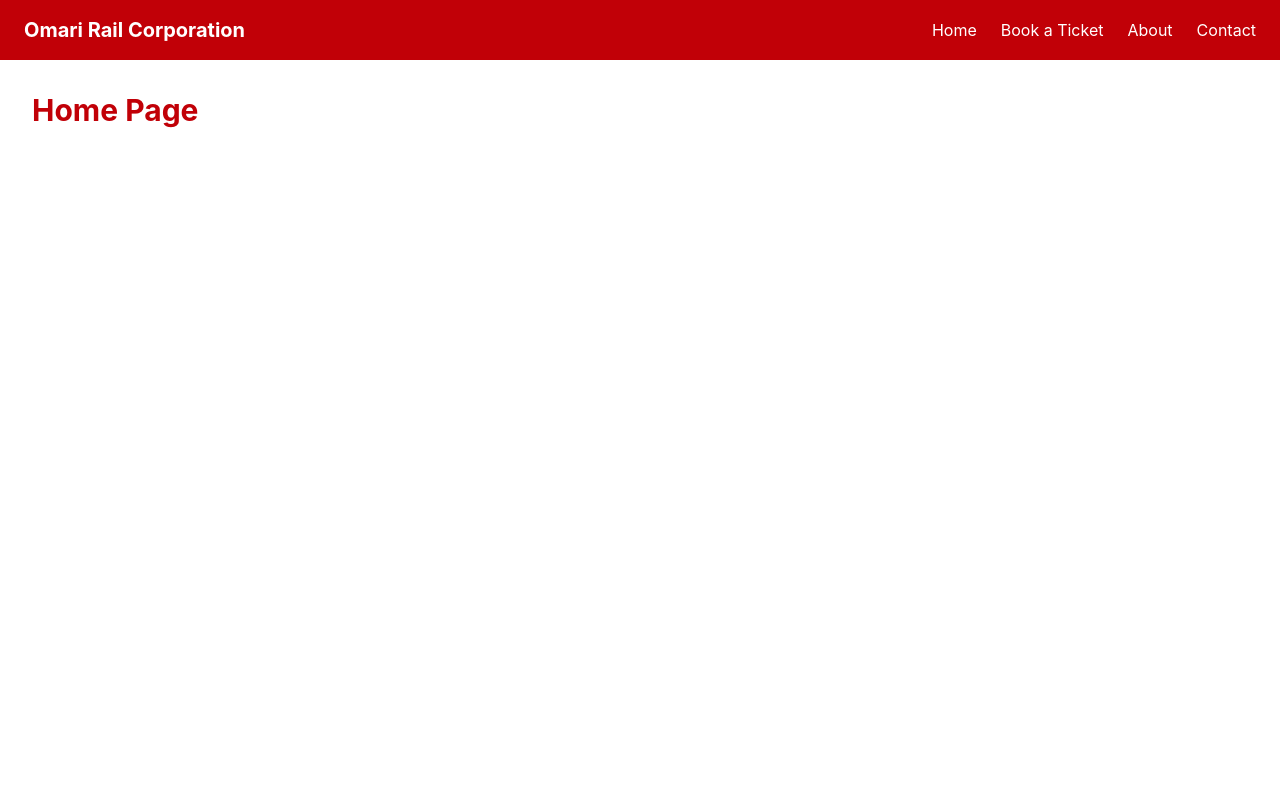
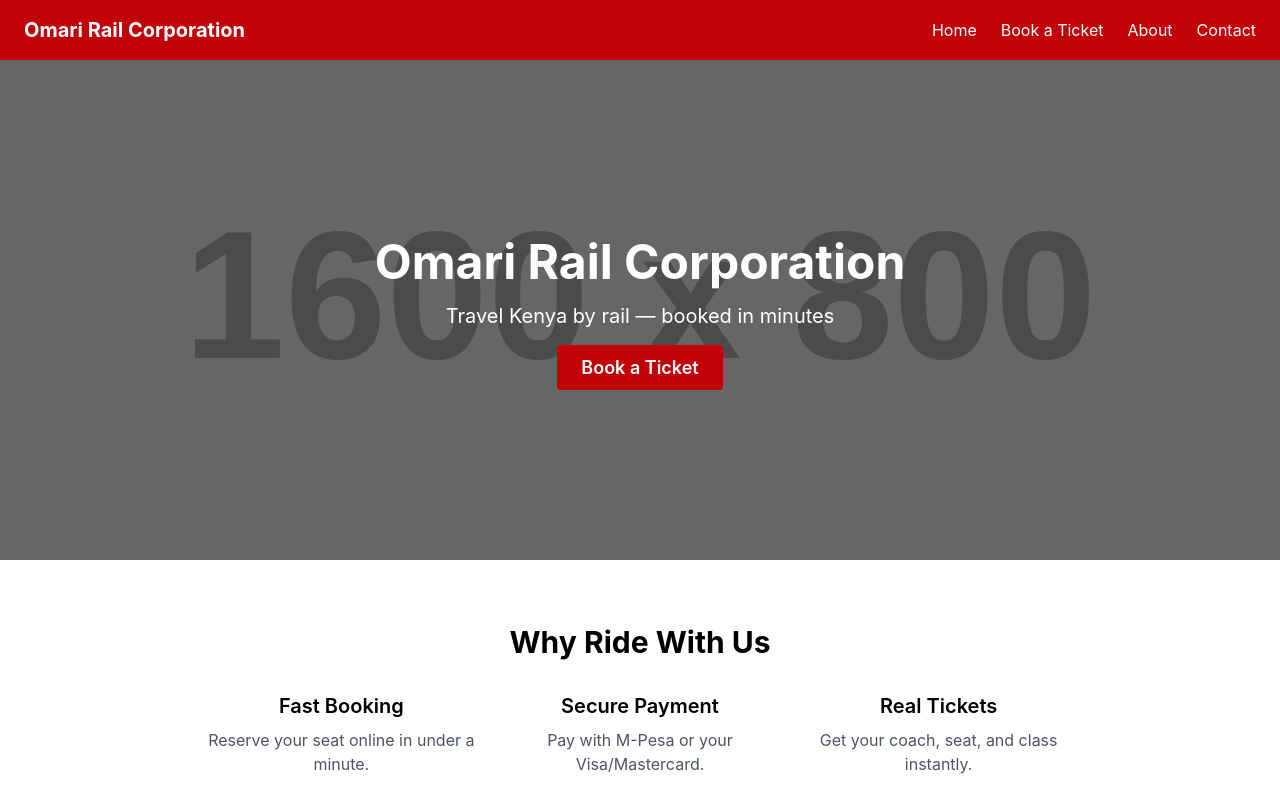
Before and after one commit to ATHMAN-RLD/omari-rail-corporation, a React app in the folder frontend/: page / in a window 1280 px wide. Shown: the top 812 px of the page. Built offline with nearby package versions, Linux system fonts and the light colour scheme; the HTML template or start-up script is replaced by a standard one.

Commit message:
Add Navbar component

```diff
--- a/frontend/src/pages/Home.jsx
+++ b/frontend/src/pages/Home.jsx
@@ -1,5 +1,46 @@
+import { Link } from 'react-router-dom';
+
 function Home() {
-  return <h1 className="text-3xl font-bold text-red-700 p-8">Home Page</h1>;
+  return (
+    <div>
+      <div
+        className="h-[500px] bg-cover bg-center flex items-center justify-center text-white"
+        style={{
+          backgroundImage:
+            "linear-gradient(rgba(0,0,0,0.5), rgba(0,0,0,0.5)), url('https://placehold.co/1600x800/1a1a1a/ffffff?text=Railway+Photo+Placeholder')",
+        }}
+      >
+        <div className="text-center px-4">
+          <h1 className="text-5xl font-bold mb-4">Omari Rail Corporation</h1>
+          <p className="text-xl mb-6">Travel Kenya by rail — booked in minutes</p>
+          <Link
+            to="/booking"
+            className="bg-red-700 hover:bg-red-800 text-white px-6 py-3 rounded font-semibold text-lg"
+          >
+            Book a Ticket
+          </Link>
+        </div>
+      </div>
+
+      <div className="max-w-4xl mx-auto py-16 px-4 text-center">
+        <h2 className="text-3xl font-bold mb-4">Why Ride With Us</h2>
+        <div className="grid grid-cols-1 md:grid-cols-3 gap-8 mt-8">
+          <div>
+            <h3 className="font-semibold text-xl mb-2">Fast Booking</h3>
+            <p className="text-gray-600">Reserve your seat online in under a minute.</p>
+          </div>
+          <div>
+            <h3 className="font-semibold text-xl mb-2">Secure Payment</h3>
+            <p className="text-gray-600">Pay with M-Pesa or your Visa/Mastercard.</p>
+          </div>
+          <div>
+            <h3 className="font-semibold text-xl mb-2">Real Tickets</h3>
+            <p className="text-gray-600">Get your coach, seat, and class instantly.</p>
+          </div>
+        </div>
+      </div>
+    </div>
+  );
 }
 
 export default Home;
```
